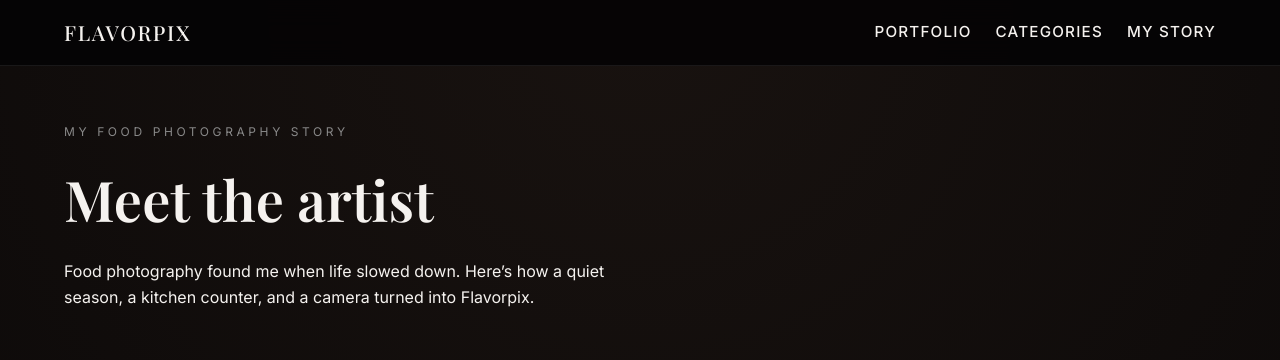
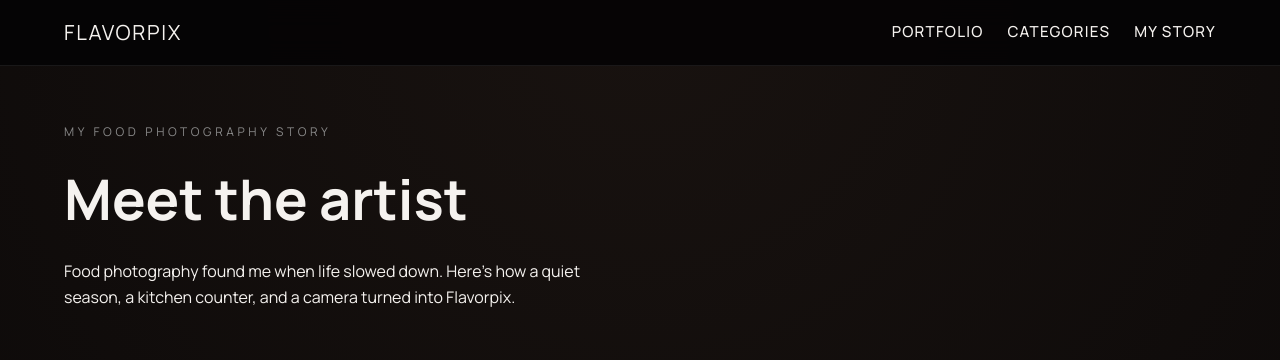
Before and after one commit to barbarosinnitta-ship-it/flavorpix-portfolio-site, a React (Vite) app: page /about in a window 1280 px wide. Shown: the top 360 px of the page. Built offline with nearby package versions, Linux system fonts and the light colour scheme.

Commit message:
Update holiday gallery spacing and typography

```diff
--- a/src/styles/index.css
+++ b/src/styles/index.css
@@ -1,8 +1,8 @@
-@import url('https://fonts.googleapis.com/css2?family=Inter:wght@300;400;500;600&family=Playfair+Display:wght@500;600&display=swap');
+@import url('https://fonts.googleapis.com/css2?family=Manrope:wght@400;500;600;700&display=swap');
 
 :root {
   color-scheme: dark;
-  font-family: 'Inter', system-ui, -apple-system, BlinkMacSystemFont, 'Segoe UI', sans-serif;
+  font-family: 'Manrope', system-ui, -apple-system, BlinkMacSystemFont, 'Segoe UI', sans-serif;
   color: #f5f2ef;
   background-color: #050405;
   --accent: #f7a76c;
@@ -65,7 +65,7 @@
 }
 
 .navbar__brand {
-  font-family: 'Playfair Display', serif;
+  font-family: 'Manrope', sans-serif;
   font-size: 1.3rem;
   letter-spacing: 0.08em;
   text-transform: uppercase;
@@ -206,7 +206,7 @@
 }
 
 .hero__title {
-  font-family: 'Playfair Display', serif;
+  font-family: 'Manrope', sans-serif;
   font-size: clamp(3rem, 6vw, 4.5rem);
   margin: 0.2rem 0;
   text-align: right;
@@ -270,7 +270,7 @@
 }
 
 .section-heading h2 {
-  font-family: 'Playfair Display', serif;
+  font-family: 'Manrope', sans-serif;
   font-size: clamp(2rem, 6vw, 3rem);
   margin: 0.5rem 0 0;
 }
@@ -379,7 +379,7 @@
 }
 
 .about-teaser__copy h2 {
-  font-family: 'Playfair Display', serif;
+  font-family: 'Manrope', sans-serif;
   font-size: clamp(2rem, 5vw, 3rem);
   margin: 0.5rem 0 1rem;
 }
@@ -448,7 +448,7 @@
 }
 
 .placeholder__inner h1 {
-  font-family: 'Playfair Display', serif;
+  font-family: 'Manrope', sans-serif;
   font-size: clamp(2rem, 5vw, 3rem);
 }
 
@@ -460,7 +460,7 @@
 }
 
 .about-hero h1 {
-  font-family: 'Playfair Display', serif;
+  font-family: 'Manrope', sans-serif;
   font-size: clamp(2.5rem, 6vw, 3.5rem);
   margin: 0.35rem 0 0.75rem;
 }
@@ -524,7 +524,7 @@
 }
 
 .holiday-hero h1 {
-  font-family: 'Playfair Display', serif;
+  font-family: 'Manrope', sans-serif;
   font-size: clamp(2.5rem, 6vw, 3.25rem);
   margin: 0;
   letter-spacing: 0.08em;
@@ -539,7 +539,7 @@
 .holiday-grid {
   display: grid;
   grid-template-columns: repeat(2, minmax(0, 1fr));
-  gap: 0;
+  gap: 0.5rem;
   margin: 0 0 clamp(2.5rem, 5vw, 4rem);
   border-radius: 0;
   overflow: hidden;
@@ -548,7 +548,7 @@
 .holiday-grid__item {
   margin: 0;
   line-height: 0;
-  border: 0.5px solid var(--border);
+  border: 10px solid var(--border);
 }
 
 .holiday-grid__item img {
```
